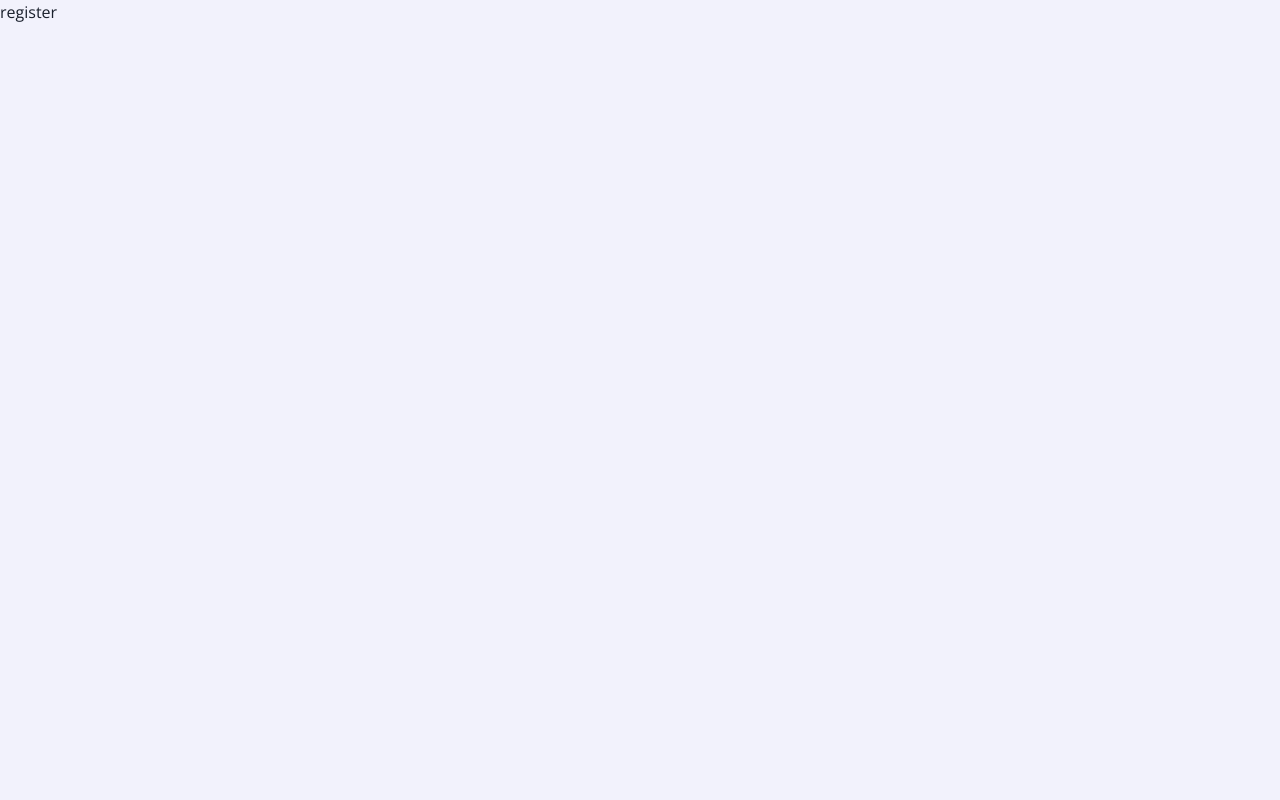
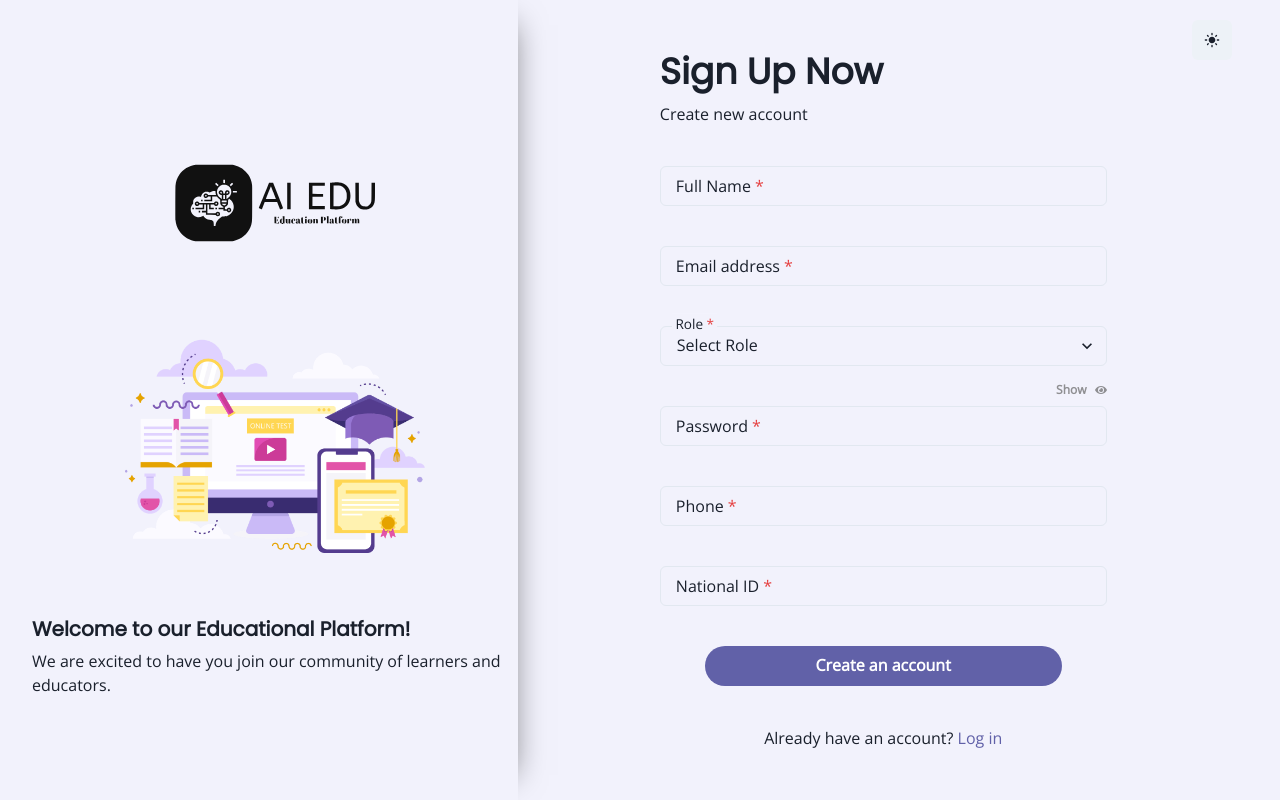
Before and after one commit to MhassanAv/ai-edu, a Next.js app: page /register in a window 1280 px wide. Built offline with nearby package versions, Linux system fonts and the light colour scheme.

Commit message:
signup done

```diff
--- a/src/pages/register.js
+++ b/src/pages/register.js
@@ -1,7 +1,288 @@
+import {
+  Center,
+  Divider,
+  FormControl,
+  FormLabel,
+  FormErrorMessage,
+  Heading,
+  Input,
+  VStack,
+  Button,
+  Image,
+  Text,
+  Flex,
+  IconButton,
+  useColorMode,
+  useColorModeValue,
+  Select,
+  chakra
+} from "@chakra-ui/react";
+import { useState } from "react";
+import { FaEye, FaEyeSlash } from "react-icons/fa";
+import { MdDarkMode, MdLightMode } from "react-icons/md";
+import { useForm } from "react-hook-form";
+import NextLink from "next/link";
+export default function register() {
+  const [isHidden, setIsHidden] = useState(true);
+
+  const {
+    handleSubmit,
+    register,
+    formState: { errors, isSubmitting },
+  } = useForm();
+
+  const { colorMode, toggleColorMode } = useColorMode();
+
+  function onSubmit(values) {
+    return new Promise((resolve) => {
+      setTimeout(() => {
+        alert(JSON.stringify(values, null, 2));
+        resolve();
+      }, 3000);
+    });
+  }
+
+  return (
+    <Center w="full" minH="100vh" as="main" px="2rem">
+      <Center h="10vh" w="full" position={"absolute"} top="0">
+        <IconButton
+          onClick={toggleColorMode}
+          position={"absolute"}
+          right="3rem"
+        >
+          {colorMode === "dark" ? <MdDarkMode /> : <MdLightMode />}
+        </IconButton>
+      </Center>
+      <Flex
+        minH="100vh"
+        flexWrap="wrap"
+        align={"center"}
+        justifyContent={"space-between"}
+        w="full"
+      >
+        <Center
+          minH="100vh"
+          boxShadow={["none", "none", "20px 0px 30px -25px rgba(0,0,0,0.5)"]}
+          gap="2rem"
+          flexDirection={"column"}
+          w="full"
+          alignItems={"center"}
+          justifyContent={"center"}
+          flex={"2"}
+        >
+          <Image
+            filter={useColorModeValue("none", "invert(1)")}
+            src={"../logoText.svg"}
+            maxW="200px"
+            boxSize={"200px"}
+            alt="AI-EDU"
+          />
+          <Image src={"../sign.png"} maxW="300px" alt="sign" />
+          <VStack mt="2rem" align={["center", "center", "start"]}>
+            <Heading fontSize={"xl"}>
+              Welcome to our Educational Platform!
+            </Heading>
+            <Text textAlign={["center", "center", "left"]}>
+              We are excited to have you join our community of learners and
+              educators.
+            </Text>
+          </VStack>
+        </Center>
+        <Center flex={"3"}>
+          <VStack
+            align={"center"}
+            justifyContent={"center"}
+            gap="2.5rem"
+            as="form"
+            p="2rem"
+            onSubmit={handleSubmit(onSubmit)}
+            w={["full", "full", "70%"]}
+          >
+            <VStack align={"start"} w='full'>
+              <Heading>Sign Up Now</Heading>
+              <Text textAlign={"center"}>Create new account</Text>
+            </VStack>
+            <FormControl variant="floating" isInvalid={errors.name} isRequired>
+              <Input
+                placeholder=" "
+                type="text"
+                id="name"
+                {...register("name", {
+                  required: "This is required",
+                  minLength: {
+                    value: 4,
+                    message: "Minimum length should be 4",
+                  },
+                })}
+              />
+              <FormLabel
+                htmlFor="name"
+                bgColor={useColorModeValue("bg !important", "black !important")}
+              >
+                Full Name
+              </FormLabel>
+              <FormErrorMessage>
+                {errors.name && errors.name.message}
+              </FormErrorMessage>
+            </FormControl>
+
+            <FormControl variant="floating" isInvalid={errors.email} isRequired>
+              <Input
+                placeholder=" "
+                type="email"
+                id="email"
+                {...register("email", {
+                  required: "This is required",
+                  minLength: {
+                    value: 4,
+                    message: "Minimum length should be 4",
+                  },
+                })}
+              />
+              <FormLabel
+                htmlFor="email"
+                bgColor={useColorModeValue("bg !important", "black !important")}
+              >
+                Email address
+              </FormLabel>
+              <FormErrorMessage>
+                {errors.email && errors.email.message}
+              </FormErrorMessage>
+            </FormControl>
+
+            <FormControl variant="floating" isInvalid={errors.role} isRequired>
+              <Select
+                placeholder="Select Role"
+                type='text'
+                id="role"
+                {...register("role", {
+                  required: "This is required",
+                })}
+              >
+                <option value="student">Student</option>
+                <option value="teacher">Teacher</option>
+              </Select>
+              <FormLabel
+                htmlFor="role"
+                bgColor={useColorModeValue("bg !important", "black !important")}
+              >
+                Role
+              </FormLabel>
+              <FormErrorMessage>
+                {errors.role && errors.role.message}
+              </FormErrorMessage>
+            </FormControl>
+
+            <FormControl
+              variant="floating"
+              pos="relative"
+              isInvalid={errors.pass}
+              isRequired
+            >
+              <Button
+                color="textLight"
+                variant={"unstyled"}
+                bg="none"
+                rightIcon={isHidden ? <FaEye /> : <FaEyeSlash />}
+                onClick={() => setIsHidden((prev) => !prev)}
+                position={"absolute"}
+                right="0"
+                top="-2rem"
+                display="flex"
+                align="center"
+                justifyContent={"center"}
+                opacity={"0.7"}
+                pb="0.5rem"
+                fontSize={"xs"}
+              >
+                {isHidden ? "Show" : "Hide"}
+              </Button>
+              <Input
+                placeholder=" "
+                type={isHidden ? "password" : "text"}
+                {...register("pass", {
+                  required: "This is required",
+                  minLength: {
+                    value: 4,
+                    message: "Minimum length should be 4",
+                  },
+                })}
+              />
+              <FormLabel
+                bgColor={useColorModeValue("bg !important", "black !important")}
+                htmlFor="pass"
+              >
+                Password
+              </FormLabel>
+              <FormErrorMessage>
+                {errors.pass && errors.pass.message}
+              </FormErrorMessage>
+            </FormControl>
+
+            <FormControl variant="floating" isInvalid={errors.phone} isRequired>
+              <Input
+                placeholder=" "
+                type='text'
+                id="phone"
+                {...register("phone", {
+                  required: "This is required",
+                  minLength: {
+                    value: 4,
+                    message: "Minimum length should be 4",
+                  },
+                })}
+              />
+              <FormLabel
+                htmlFor="phone"
+                bgColor={useColorModeValue("bg !important", "black !important")}
+              >
+                Phone
+              </FormLabel>
+              <FormErrorMessage>
+                {errors.phone && errors.phone.message}
+              </FormErrorMessage>
+            </FormControl>
 
 
-export default function register() {
-  return (
-    <div>register</div>
-  )
+            <FormControl variant="floating" isInvalid={errors.id} isRequired>
+              <Input
+                placeholder=" "
+                type="text"
+                id="id"
+                {...register("id", {
+                  required: "This is required",
+                  minLength: {
+                    value: 4,
+                    message: "Minimum length should be 4",
+                  },
+                })}
+              />
+              <FormLabel
+                htmlFor="id"
+                bgColor={useColorModeValue("bg !important", "black !important")}
+              >
+                National ID
+              </FormLabel>
+              <FormErrorMessage>
+                {errors.id && errors.id.message}
+              </FormErrorMessage>
+            </FormControl>
+            <Button
+              isLoading={isSubmitting}
+              type="submit"
+              py="1rem"
+              w="full"
+              bg="prim"
+              color="white"
+              rounded="full"
+              maxW={['full','full','80%']}
+            >
+              Create an account
+            </Button>
+            <Text>Already have an account? <chakra.span color='prim' as={NextLink} href='/login'>Log in</chakra.span></Text>
+          </VStack>
+        </Center>
+      </Flex>
+    </Center>
+  );
 }
```
Also changed, not shown: public/LogoText.svg (added), public/sign.png (added).
